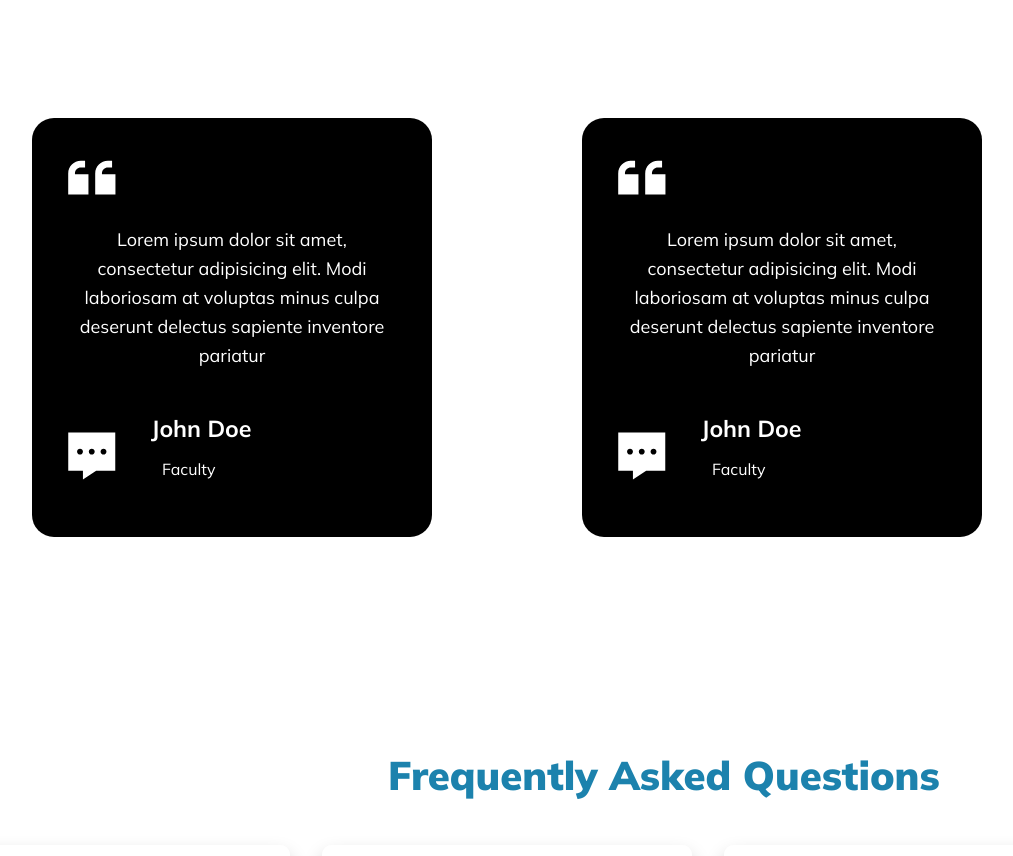
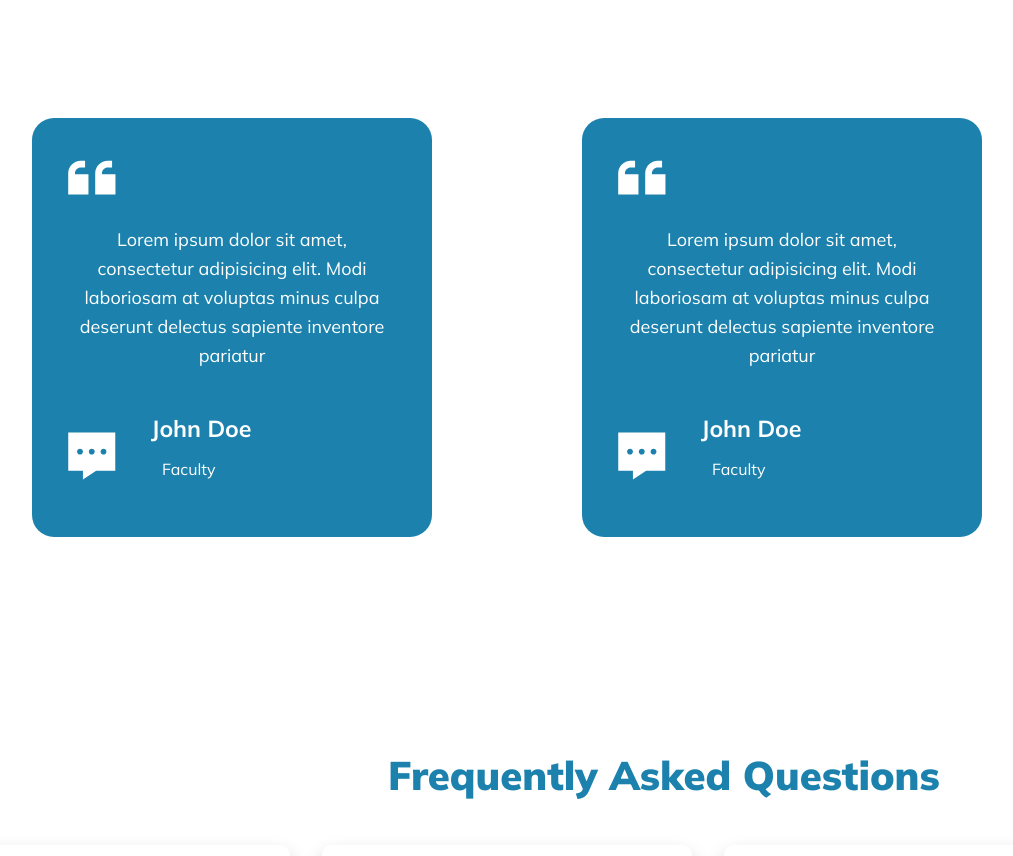
Before and after one commit to vinay-th/Akshar, a React (Vite) app in the folder frontend/: page / in a window 1280 px wide. Shown: the part 1464-2320 px from the top of the page, without its empty margins (133-1146 px from the left). Built offline with nearby package versions, Linux system fonts and the light colour scheme; a web font is replaced by a local one.

Commit message:
testimonial-style-change

```diff
--- a/frontend/src/components/Testimonials.css
+++ b/frontend/src/components/Testimonials.css
@@ -60,7 +60,7 @@
   border-radius: 22px;
   color: #ffffff;
   overflow: hidden;
-  background: #000;
+  background: #1c82ad;
   transition: all 0.48s cubic-bezier(0.23, 1, 0.32, 1);
 }
 
```
